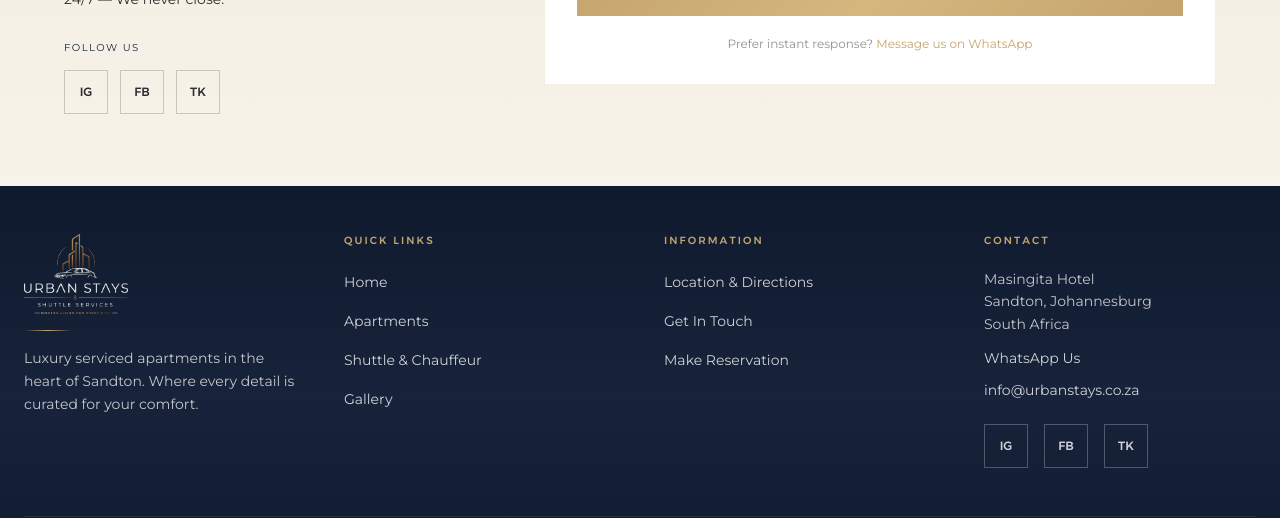
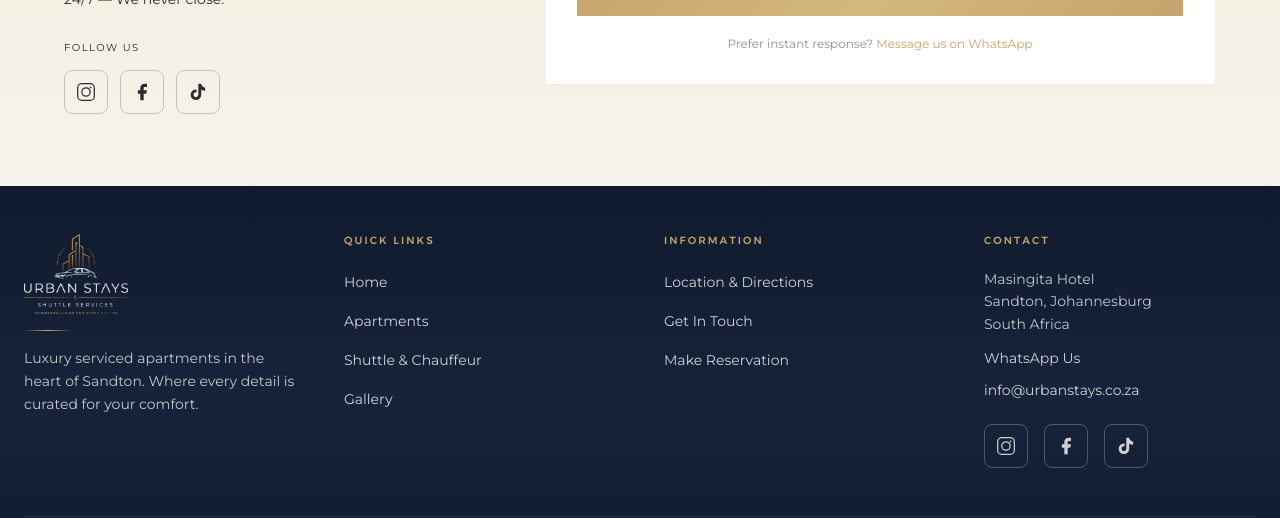
Before and after one commit to osamacreative01-max/URBAN-STAYS, a Next.js app: page /contact in a window 1280 px wide. Shown: the part 927-1445 px from the top of the page. Built offline with nearby package versions, Linux system fonts and the light colour scheme.

Commit message:
Replace social media text labels with proper SVG icons (Instagram, Facebook, TikTok)

```diff
--- a/app/contact/page.tsx
+++ b/app/contact/page.tsx
@@ -183,9 +183,9 @@ export default function ContactPage() {
               <h3 style={{ ...labelStyle, marginBottom: "1rem" }}>Follow Us</h3>
               <div style={{ display: "flex", gap: "0.75rem" }}>
                 {[
-                  { label: "Instagram", short: "IG", href: "https://instagram.com/urbanstays" },
-                  { label: "Facebook",  short: "FB", href: "https://facebook.com/urbanstays" },
-                  { label: "TikTok",    short: "TK", href: "https://tiktok.com/@urbanstays" },
+                  { label: "Instagram", href: "https://instagram.com/urbanstays", icon: <svg viewBox="0 0 24 24" fill="none" stroke="currentColor" strokeWidth="1.5" className="w-5 h-5"><rect x="2" y="2" width="20" height="20" rx="5" /><circle cx="12" cy="12" r="5" /><circle cx="17.5" cy="6.5" r="1" fill="currentColor" stroke="none" /></svg> },
+                  { label: "Facebook", href: "https://facebook.com/urbanstays", icon: <svg viewBox="0 0 24 24" fill="currentColor" className="w-5 h-5"><path d="M18 2h-3a5 5 0 00-5 5v3H7v4h3v8h4v-8h3l1-4h-4V7a1 1 0 011-1h3z" /></svg> },
+                  { label: "TikTok", href: "https://tiktok.com/@urbanstays", icon: <svg viewBox="0 0 24 24" fill="currentColor" className="w-5 h-5"><path d="M19.59 6.69a4.83 4.83 0 01-3.77-4.25V2h-3.45v13.67a2.89 2.89 0 01-2.88 2.5 2.89 2.89 0 01-2.89-2.89 2.89 2.89 0 012.89-2.89c.28 0 .54.04.79.1v-3.51a6.37 6.37 0 00-.79-.05A6.34 6.34 0 003.15 15.2a6.34 6.34 0 006.34 6.34 6.34 6.34 0 006.34-6.34V8.87a8.16 8.16 0 004.76 1.52v-3.4a4.85 4.85 0 01-1-.3z" /></svg> },
                 ].map((s) => (
                   <a
                     key={s.label}
@@ -193,7 +193,7 @@ export default function ContactPage() {
                     target="_blank"
                     rel="noopener noreferrer"
                     aria-label={s.label}
-                    className="font-montserrat text-xs transition-all duration-200"
+                    className="transition-all duration-300 hover:scale-110"
                     style={{
                       width: 44,
                       height: 44,
@@ -202,9 +202,10 @@ export default function ContactPage() {
                       alignItems: "center",
                       justifyContent: "center",
                       color: "#2B2D31",
+                      borderRadius: "0.5rem",
                     }}
                   >
-                    {s.short}
+                    {s.icon}
                   </a>
                 ))}
               </div>
--- a/components/Footer.tsx
+++ b/components/Footer.tsx
@@ -165,9 +165,9 @@ export default function Footer() {
             {/* Social icons */}
             <div style={{ display: "flex", gap: "1rem", marginTop: "1.5rem" }}>
               {[
-                { label: "Instagram", short: "IG", href: "https://instagram.com/urbanstays" },
-                { label: "Facebook",  short: "FB", href: "https://facebook.com/urbanstays" },
-                { label: "TikTok",    short: "TK", href: "https://tiktok.com/@urbanstays" },
+                { label: "Instagram", href: "https://instagram.com/urbanstays", icon: <svg viewBox="0 0 24 24" fill="none" stroke="currentColor" strokeWidth="1.5" className="w-5 h-5"><rect x="2" y="2" width="20" height="20" rx="5" /><circle cx="12" cy="12" r="5" /><circle cx="17.5" cy="6.5" r="1" fill="currentColor" stroke="none" /></svg> },
+                { label: "Facebook", href: "https://facebook.com/urbanstays", icon: <svg viewBox="0 0 24 24" fill="currentColor" className="w-5 h-5"><path d="M18 2h-3a5 5 0 00-5 5v3H7v4h3v8h4v-8h3l1-4h-4V7a1 1 0 011-1h3z" /></svg> },
+                { label: "TikTok", href: "https://tiktok.com/@urbanstays", icon: <svg viewBox="0 0 24 24" fill="currentColor" className="w-5 h-5"><path d="M19.59 6.69a4.83 4.83 0 01-3.77-4.25V2h-3.45v13.67a2.89 2.89 0 01-2.88 2.5 2.89 2.89 0 01-2.89-2.89 2.89 2.89 0 012.89-2.89c.28 0 .54.04.79.1v-3.51a6.37 6.37 0 00-.79-.05A6.34 6.34 0 003.15 15.2a6.34 6.34 0 006.34 6.34 6.34 6.34 0 006.34-6.34V8.87a8.16 8.16 0 004.76 1.52v-3.4a4.85 4.85 0 01-1-.3z" /></svg> },
               ].map((s, i) => (
                 <a
                   key={i}
@@ -175,7 +175,7 @@ export default function Footer() {
                   target="_blank"
                   rel="noopener noreferrer"
                   aria-label={s.label}
-                  className="font-montserrat text-xs group"
+                  className="group transition-all duration-300 hover:scale-110"
                   style={{
                     width: 44,
                     height: 44,
@@ -184,9 +184,10 @@ export default function Footer() {
                     alignItems: "center",
                     justifyContent: "center",
                     color: "rgba(255,255,255,0.80)",
+                    borderRadius: "0.5rem",
                   }}
                 >
-                  {s.short}
+                  {s.icon}
                 </a>
               ))}
             </div>
```
